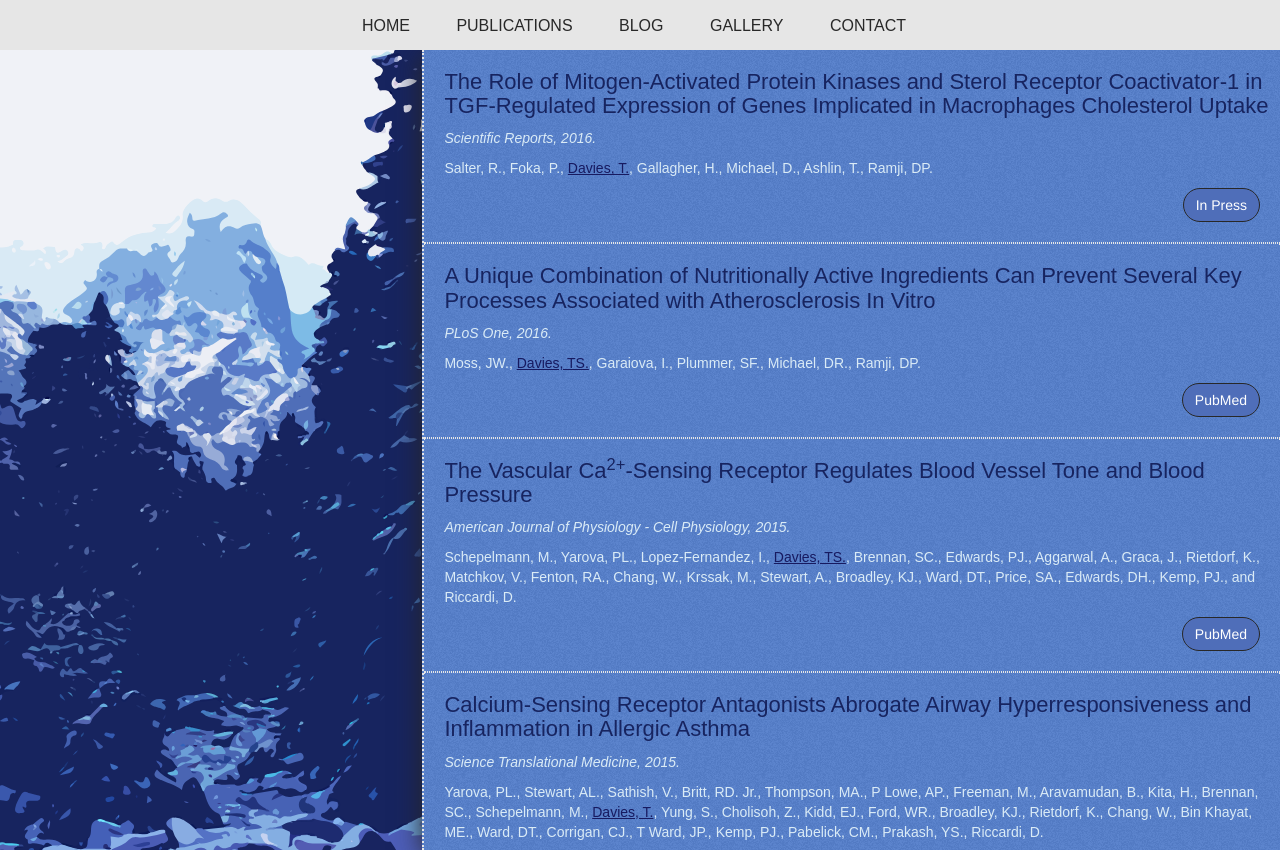
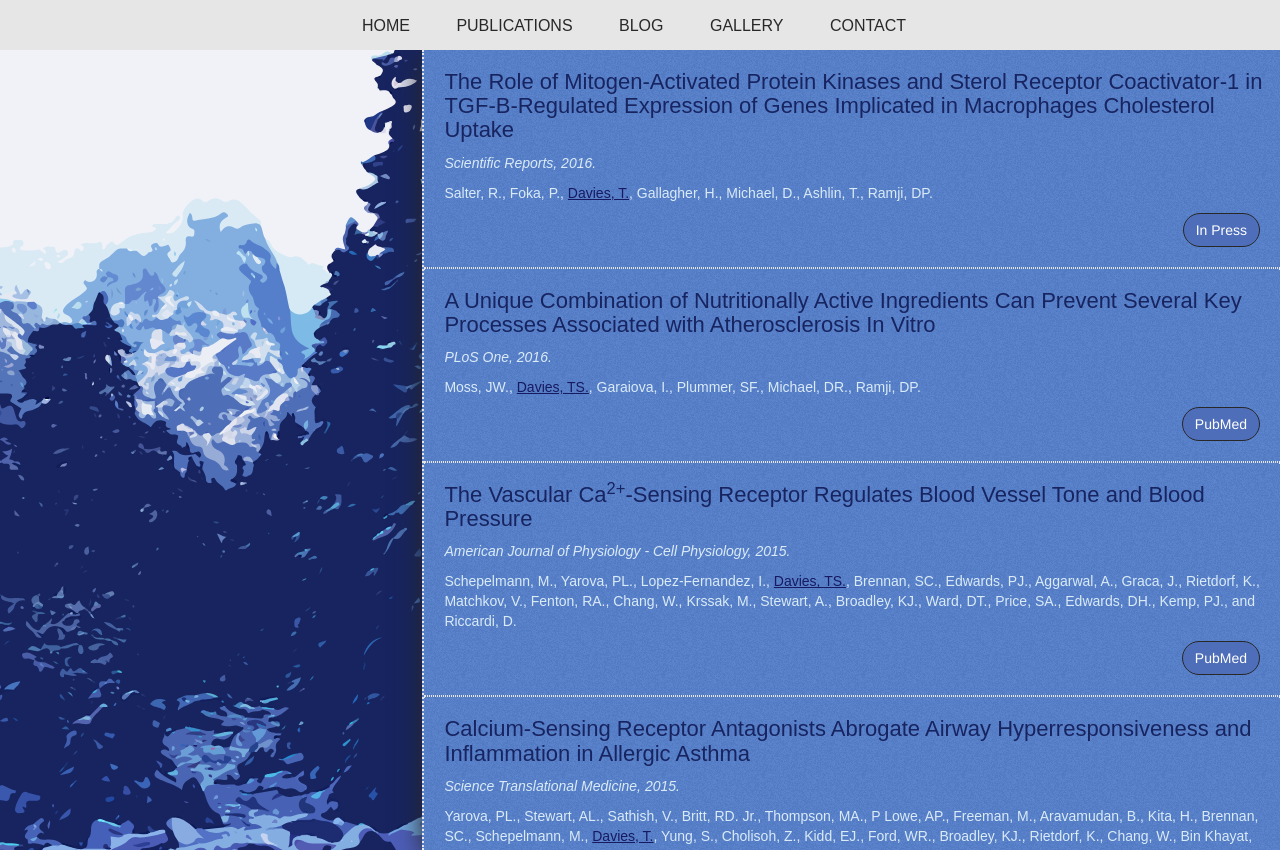
Before and after one commit to tomdav86/tomdav.net, a website: page publications/index.html in a window 1280 px wide. Drawn offline with nearby package versions, Linux system fonts and the light colour scheme; a web font is replaced by a local one.

Commit message:
Publications Updated

```diff
--- a/publications/index.html
+++ b/publications/index.html
@@ -22,7 +22,7 @@
         </div>
 
         <div class="publications" id="publications">
-          <h3 class="pubtitle">The Role of Mitogen-Activated Protein Kinases and Sterol Receptor Coactivator-1 in TGF-Regulated Expression of Genes Implicated in Macrophages Cholesterol Uptake</h3>
+          <h3 class="pubtitle">The Role of Mitogen-Activated Protein Kinases and Sterol Receptor Coactivator-1 in TGF-&#914-Regulated Expression of Genes Implicated in Macrophages Cholesterol Uptake</h3>
           <p><i>Scientific Reports, 2016.</i></p>
           <p>Salter, R., Foka, P., <u>Davies, T.</u>, Gallagher, H., Michael, D., Ashlin, T., Ramji, DP.</p>
           <a class="btn btn-info pull-right" target="_blank">In Press</a><div class="clearfix"></div>
```
